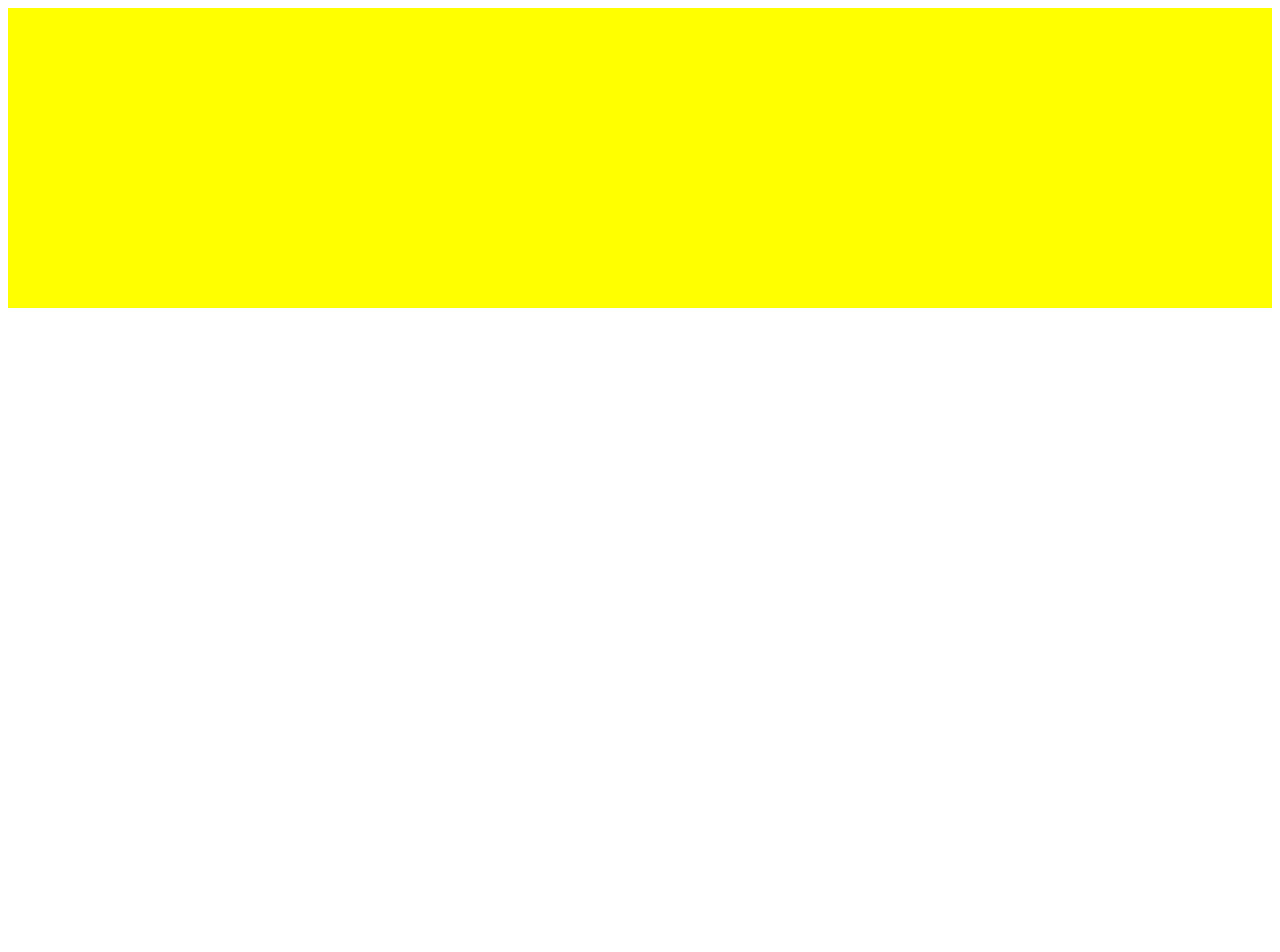
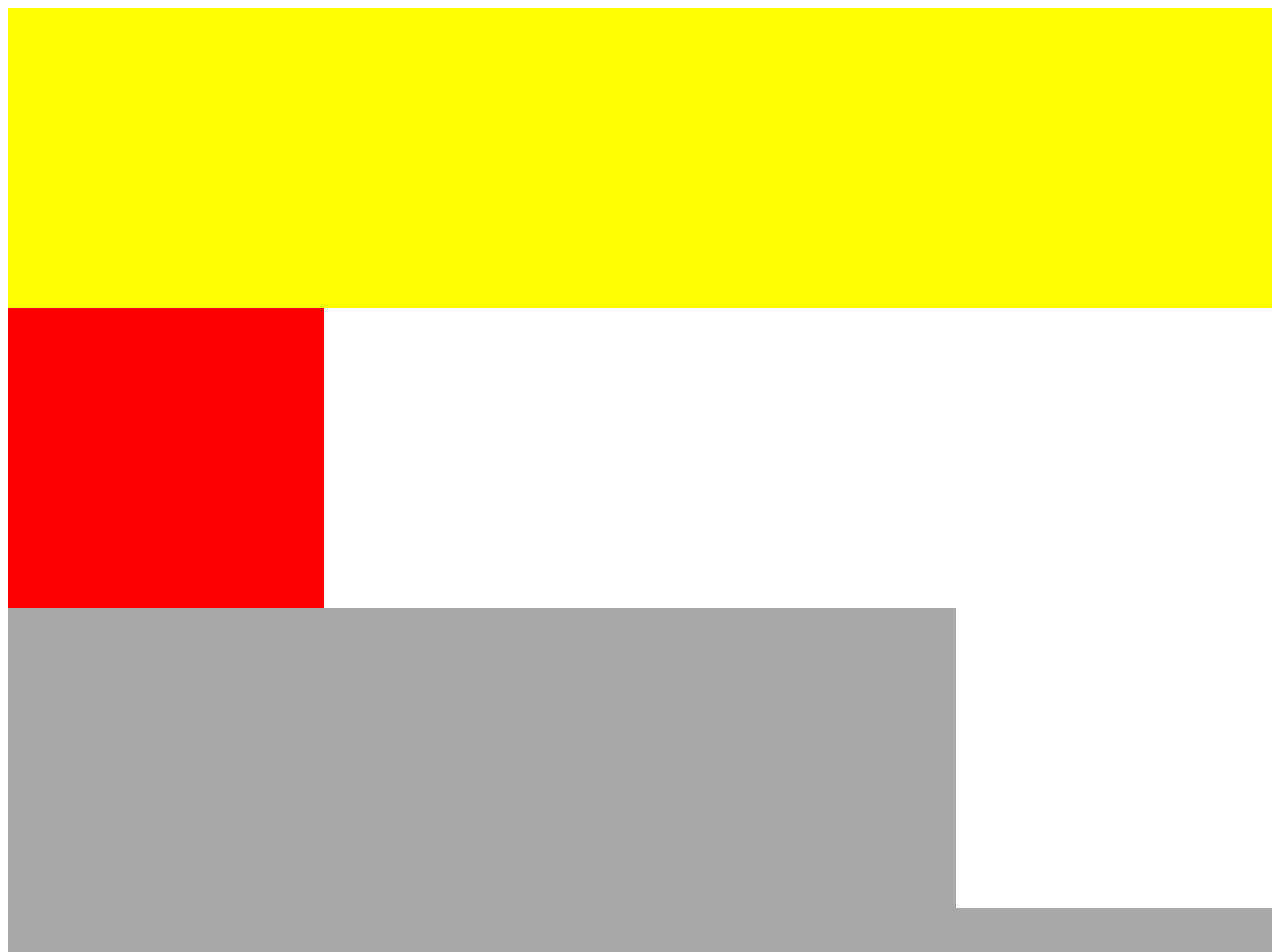
Before and after one commit to Zaranek/1tb, a plain HTML site: page layout.html in a window 1280 px wide. Shown: the top 952 px of the page. Before the commit the page ends 800 px from the top, so only its background shows below. Drawn offline with Linux system fonts and the light colour scheme.

Commit message:
Update layout.html

```diff
--- a/layout.html
+++ b/layout.html
@@ -6,6 +6,18 @@
     <title>Document</title>
     <style>
         header{background-color:yellow;
+               width:100%;
+               height:300px;
+        }
+          nav{background-color:red;
+               width:25%;
+               height:300px;
+        }
+           main{background-color:darkgray;
+               width:75%;
+               height:300px;
+        }
+        footer{background-color:darkgray;
                width:100%;
                height:300px;
         }
```
